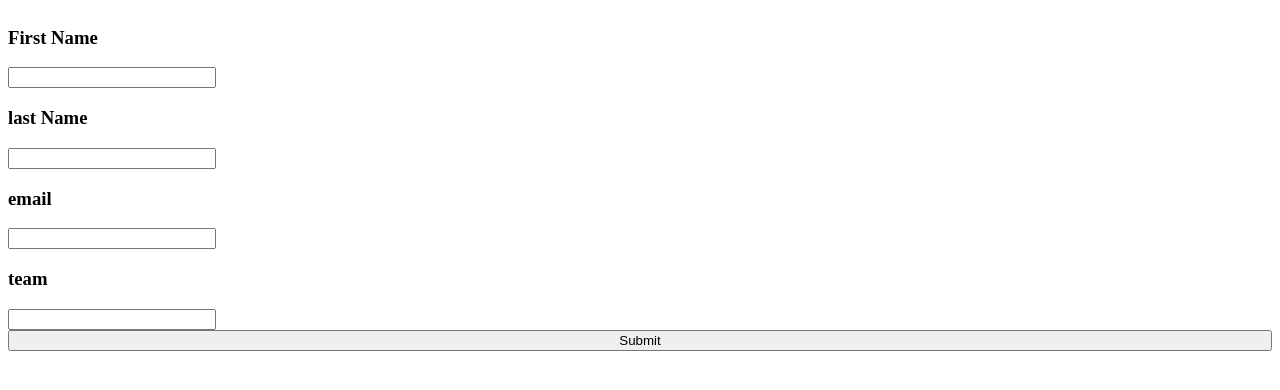
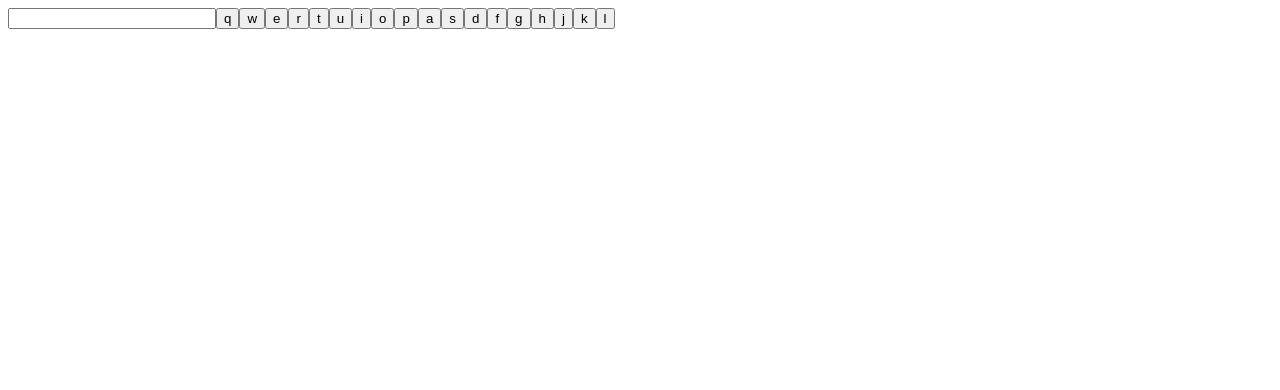
Before and after one commit to Shivansh3218/React-Practise, a React (Create React App) app in the folder classwork/: page / in a window 1280 px wide. Shown: the top 390 px of the page. Built offline with nearby package versions, Linux system fonts and the light colour scheme.

Commit message:
Update index.js

```diff
--- a/classwork/src/index.js
+++ b/classwork/src/index.js
@@ -3,12 +3,14 @@ import ReactDOM from 'react-dom/client';
 import App from './App';
 import reportWebVitals from './reportWebVitals';
 import Hook from './Components/Hook'
+import Keyboard from './Components/Keyboard';
 
 const root = ReactDOM.createRoot(document.getElementById('root'));
 root.render(
   <React.StrictMode>
     {/* <App /> */}
-    <Hook />
+    {/* <Hook /> */}
+    < Keyboard />
   </React.StrictMode>
 );
 
```
